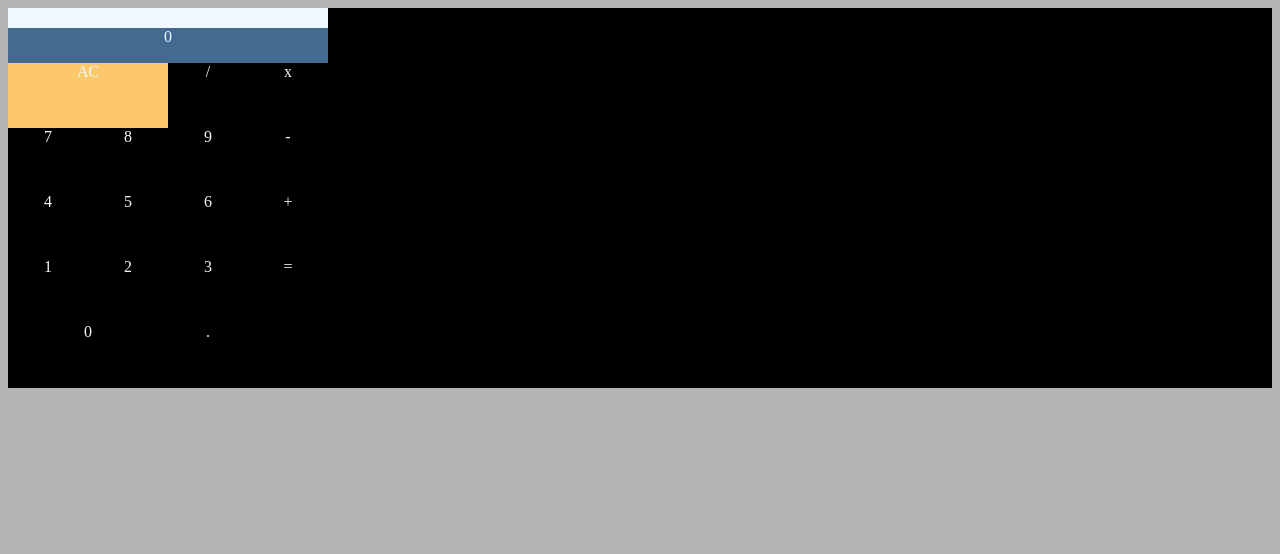
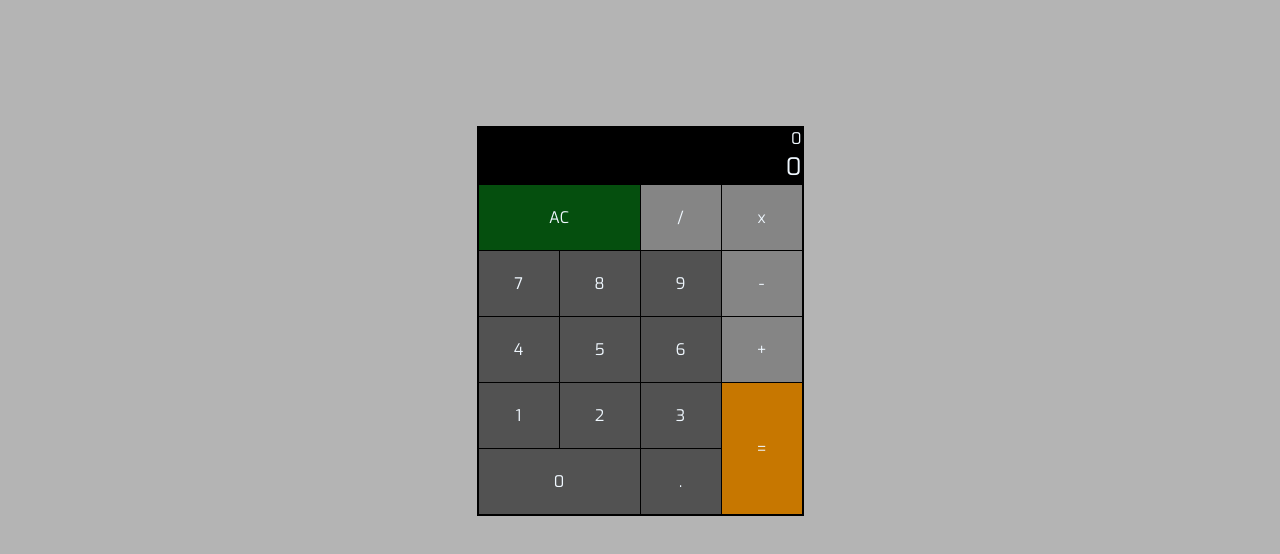
Before and after one commit to chomicki7/Calculator-project, a plain HTML site: page index.html in a window 1280 px wide. Drawn offline with Linux system fonts and the light colour scheme.

Commit message:
finish the style set up

```diff
--- a/index.html
+++ b/index.html
@@ -1,32 +1,35 @@
 <!DOCTYPE html>
 <html lang="en">
   <head>
-    <meta charset="UTF-8">
-    <meta name="viewport" content="width=device-width, initial-scale=1.0">
+    <meta charset="UTF-8" />
+    <meta name="viewport" content="width=device-width, initial-scale=1.0" />
     <title>Document</title>
-    <link rel="stylesheet" href="style.css">
+    <link rel="stylesheet" href="style.css" />
+    <link href="https://fonts.googleapis.com/css2?family=Exo&display=swap" rel="stylesheet">
   </head>
   <body>
     <div class="container">
+      <div class="calculator">
         <div class="current-calculation">0</div>
         <div class="result">0</div>
         <div class="clear-btn">AC</div>
-    <div class="split-btn">/</div>
-    <div class="times-btn">x</div>
-    <div class="7-btn">7</div>
-    <div class="8-btn">8</div>
-    <div class="9-btn">9</div>
-    <div class="minus-btn">-</div>
-    <div class="4-btn">4</div>
-    <div class="5-btn">5</div>
-    <div class="6-btn">6</div>
-    <div class="plus-btn">+</div>
-    <div class="1-btn">1</div>
-    <div class="2-btn">2</div>
-    <div class="3-btn">3</div>
+        <div class="split-btn grey-color">/</div>
+        <div class="times-btn grey-color">x</div>
+        <div class="7-btn darkgrey-color">7</div>
+        <div class="8-btn darkgrey-color">8</div>
+        <div class="9-btn darkgrey-color">9</div>
+        <div class="minus-btn grey-color">-</div>
+        <div class="4-btn darkgrey-color">4</div>
+        <div class="5-btn darkgrey-color">5</div>
+        <div class="6-btn darkgrey-color">6</div>
+        <div class="plus-btn grey-color">+</div>
+        <div class="1-btn darkgrey-color">1</div>
+        <div class="2-btn darkgrey-color">2</div>
+        <div class="3-btn darkgrey-color">3</div>
         <div class="equal-btn">=</div>
-    <div class="cero-btn">0</div>
-    <div class="dot-btn">.</div>
+        <div class="cero-btn darkgrey-color">0</div>
+        <div class="dot-btn darkgrey-color">.</div>
+      </div>
     </div>
   </body>
 </html>
--- a/style.css
+++ b/style.css
@@ -1,29 +1,57 @@
 body {
   background-color: rgb(180, 180, 180);
+  font-family: 'Exo', sans-serif;
 }
 
-.container {
+.calculator {
+  margin: 10% auto;
+  width: 323px;
   display: grid;
+  padding: 2px;
   background-color: black;
   color: aliceblue;
   grid-template-columns: 80px 80px 80px 80px;
   grid-template-rows: 20px 35px 65px 65px 65px 65px 65px;
-  text-align: center;
+  grid-gap: 1px;
+}
+
+
+
+.grey-color {
+  background-color: rgb(133, 133, 133);
+  display: flex;
+  justify-content: center;
+  align-items: center;
+}
+
+.darkgrey-color {
+  background-color: rgb(82, 82, 82);
+  display: flex;
+  justify-content: center;
+  align-items: center;
 }
 
 .current-calculation {
-  background-color: aliceblue;
+  background-color: black;
   grid-column: 1 / 5;
+  text-align: end;
 }
 
 .result {
-  background-color: rgb(67, 107, 143);
+    font-size: 1.5rem;
+  background-color: black;
   grid-column: 1 / 5;
+  display: flex;
+  justify-content: flex-end;
+  align-items: center;
 }
 
 .clear-btn {
-  background-color: rgb(252, 200, 105);
+  background-color: rgba(6, 94, 17, 0.842);
   grid-column: 1 / 3;
+  display: flex;
+  justify-content: center;
+  align-items: center;
 }
 
 .cero-btn {
@@ -31,6 +59,10 @@ body {
 }
 
 .equal-btn {
+  background-color: rgb(199, 119, 0);
   grid-column: 4 / 5;
   grid-row: 6 / 8;
+  display: flex;
+  justify-content: center;
+  align-items: center;
 }
```
Lines whose indentation alone changed are shown as unchanged.
